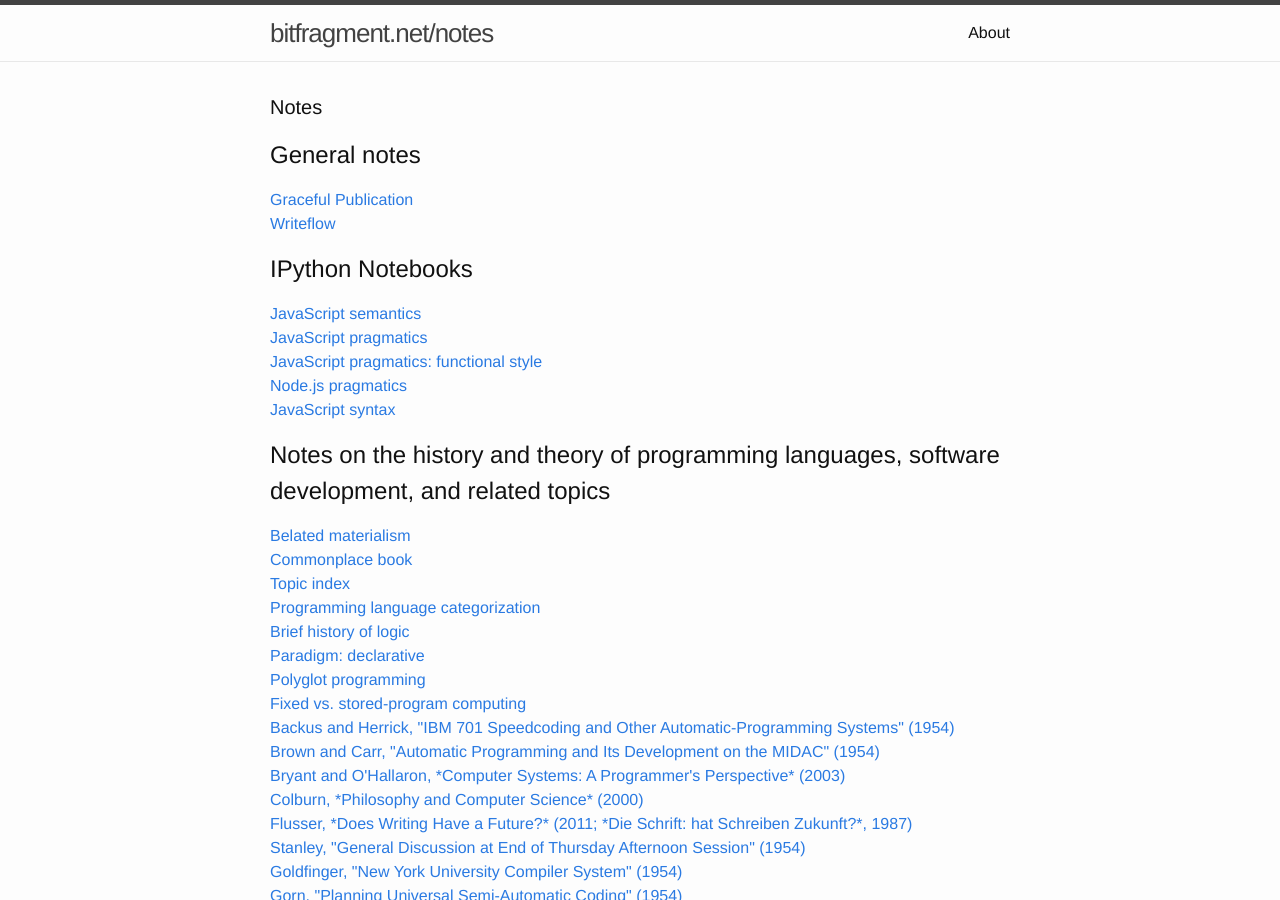
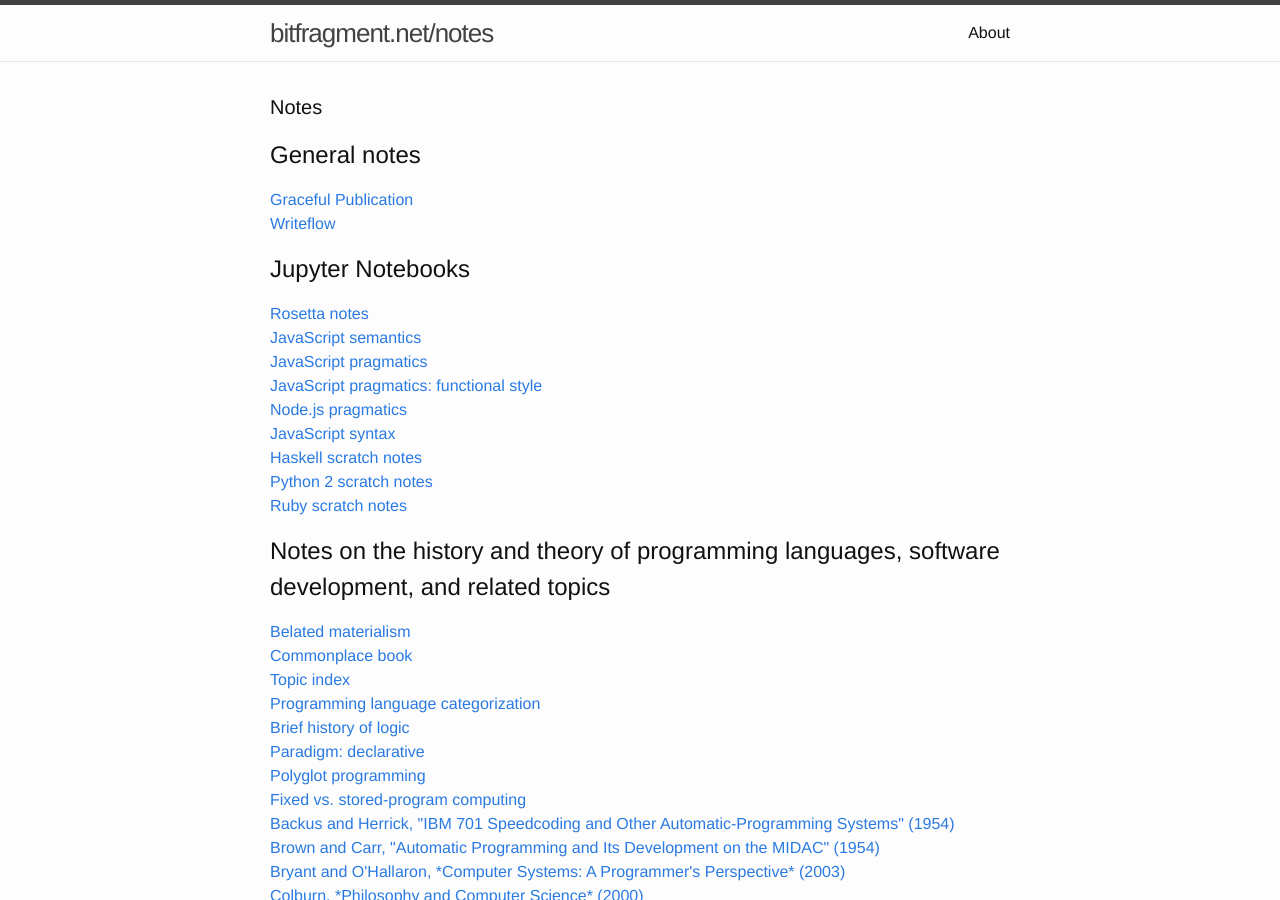
Before and after one commit to bitfragment/notes, a Jekyll site: the page built from index.html, in a window 1280 px wide and 900 px high. Built offline with Jekyll 4.4.1, drawn with Linux system fonts in a browser that asks for light colours.

Commit message:
Add Haskell, Python 2, Ruby, and Rosetta files

```diff
--- a/_data/nbviewer.yml
+++ b/_data/nbviewer.yml
@@ -1,3 +1,6 @@
+- title: Rosetta notes
+  url:   http://nbviewer.ipython.org/github/bitfragment/notes/blob/gh-pages/_proglang-notes/proglang-lng-rosetta.ipynb
+
 - title: JavaScript semantics
   url:   http://nbviewer.ipython.org/github/bitfragment/notes/blob/gh-pages/_proglang-notes/proglang-lng-javascript-semantics.ipynb
 
@@ -12,3 +15,12 @@
 
 - title: JavaScript syntax
   url:   http://nbviewer.ipython.org/github/bitfragment/notes/blob/gh-pages/_proglang-notes/proglang-lng-javascript-syntax.ipynb
+
+- title: Haskell scratch notes
+  url:   http://nbviewer.ipython.org/github/bitfragment/notes/blob/gh-pages/_proglang-notes/proglang-lng-haskell-scratch.ipynb
+
+- title: Python 2 scratch notes
+  url:   http://nbviewer.ipython.org/github/bitfragment/notes/blob/gh-pages/_proglang-notes/proglang-lng-python2-scratch.ipynb
+
+- title: Ruby scratch notes
+  url:   http://nbviewer.ipython.org/github/bitfragment/notes/blob/gh-pages/_proglang-notes/proglang-lng-ruby-scratch.ipynb
--- a/index.html
+++ b/index.html
@@ -16,7 +16,7 @@ layout: default
     {% endfor %}
   </ul>
 
-  <h2>IPython Notebooks</h2>
+  <h2>Jupyter Notebooks</h2>
 
   <ul class="post-list">
     {% for link in site.data.nbviewer %}
```
Also changed, not shown: 4 other files.
